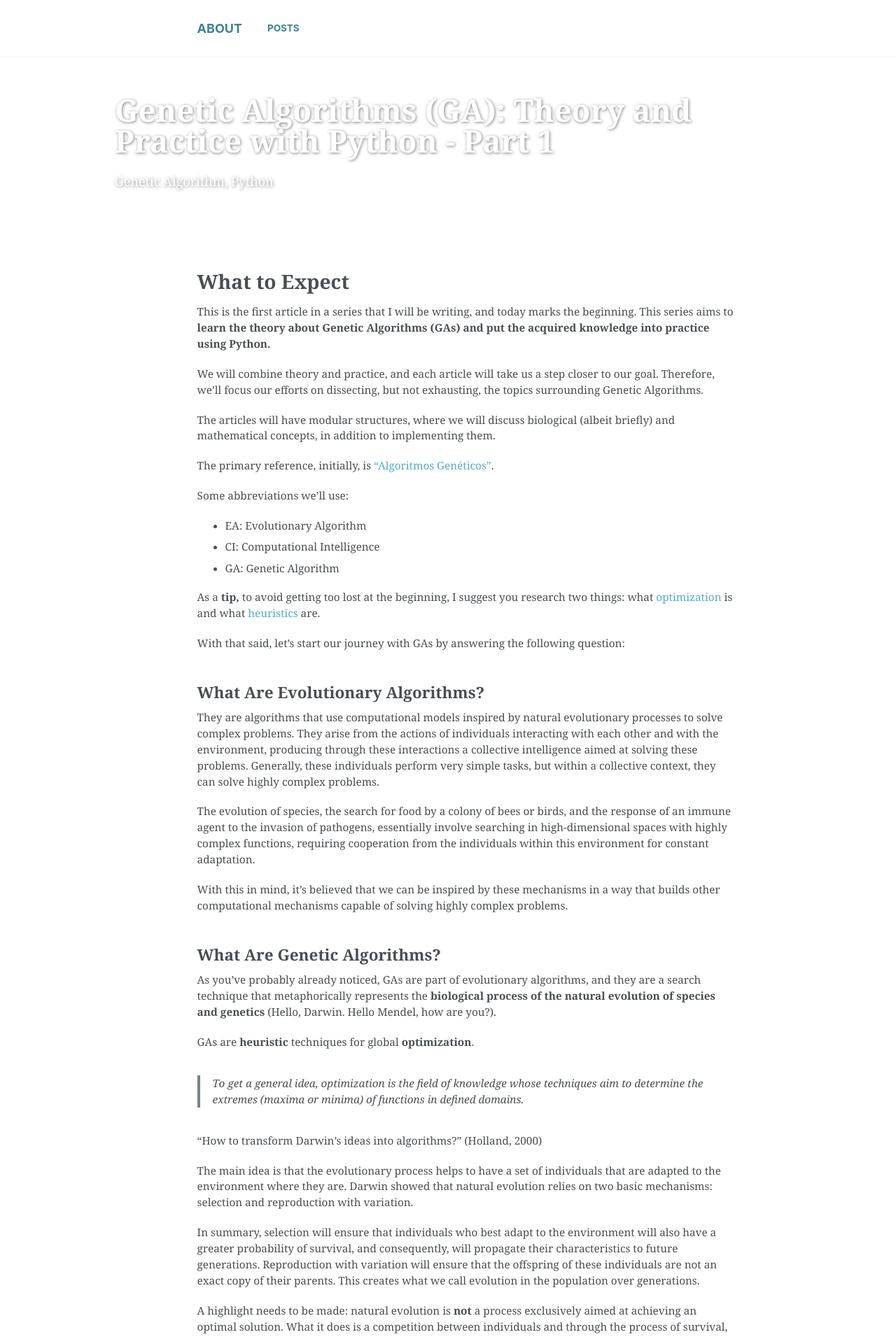
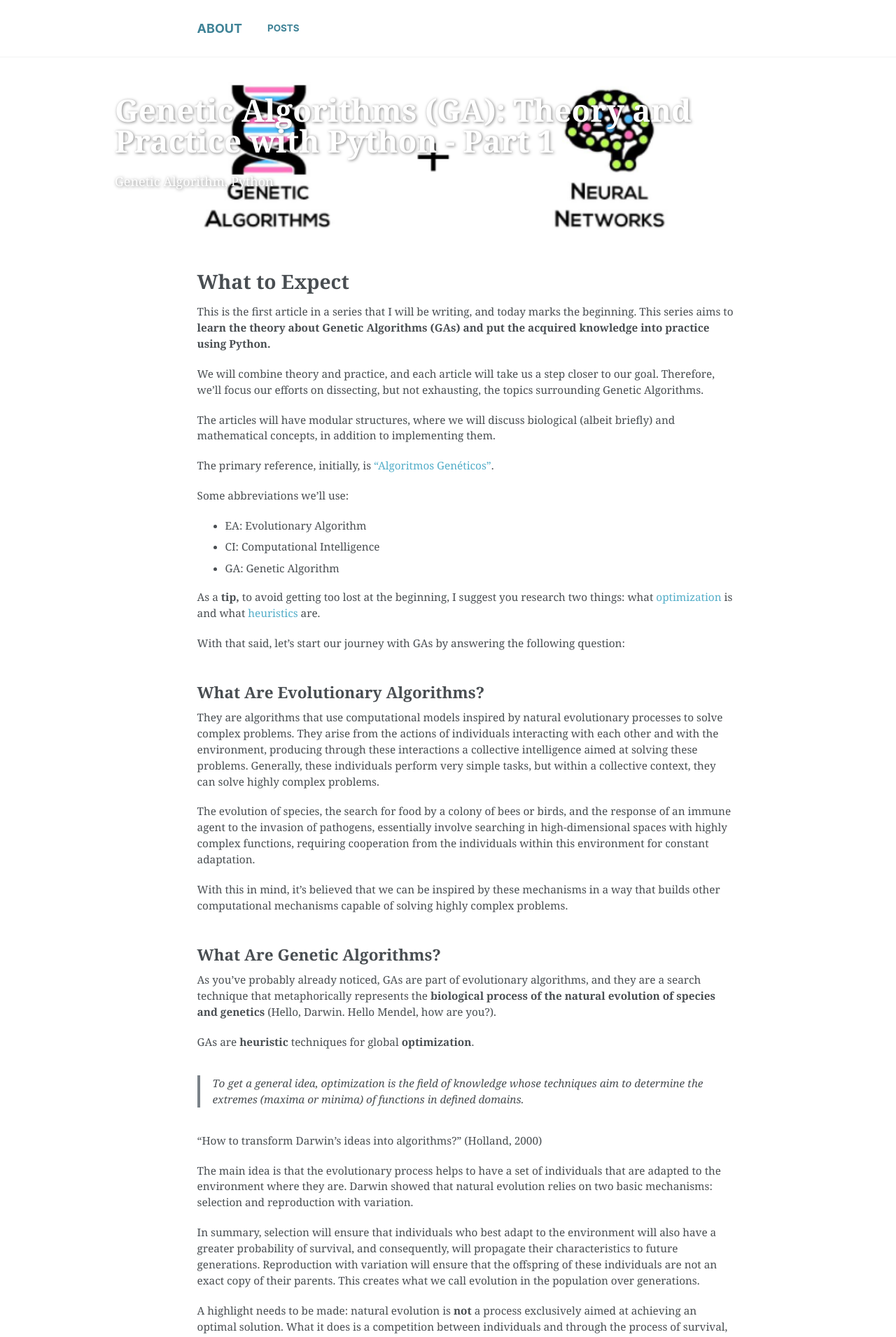
Before and after one commit to jcfneto/jcfneto.github.io, a Jekyll site: the page built from _posts/2022-01-28-ann-ga.md, in a window 1280 px wide. Shown: the top 1911 px of the page at 70% size. Built offline with Jekyll 4.4.1, drawn with Linux system fonts in a browser that asks for light colours.

Commit message:
docs: test header image

```diff
--- a/_posts/2022-01-28-ann-ga.md
+++ b/_posts/2022-01-28-ann-ga.md
@@ -3,7 +3,7 @@ title: "Genetic Algorithms (GA): Theory and Practice with Python - Part 1"
 date: 2022-01-28
 tags: [genetic algorithm, python]
 header:
-  overlay_image: "/images/ga-ann.png"
+  overlay_image: "../images/ga-ann.png"
 excerpt: "Genetic Algorithm, Python"
 use_math: "true"
 ---
```
Also changed, not shown: _posts/2024-09-10-bert-score.md (+1 -1 lines).
